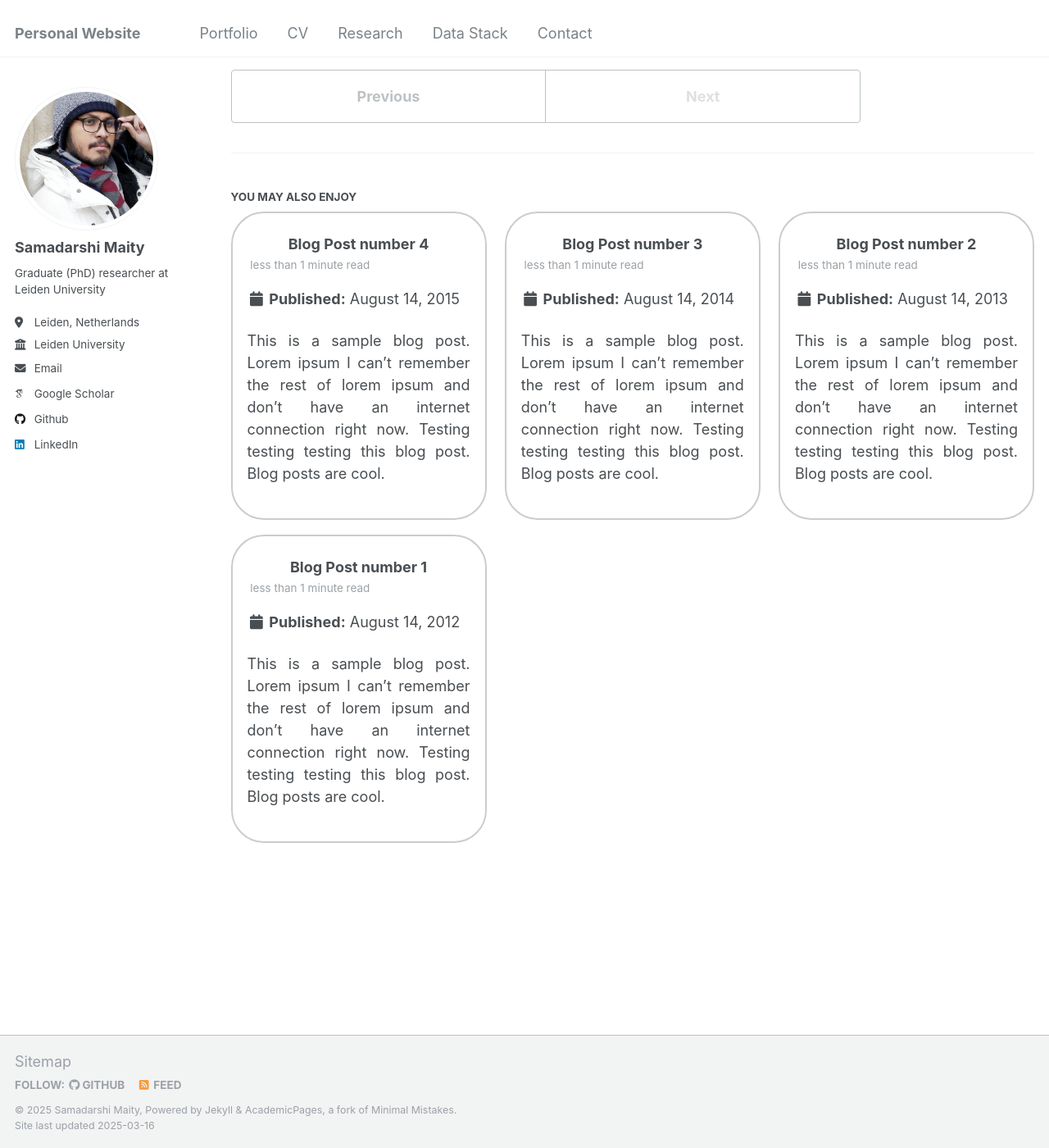
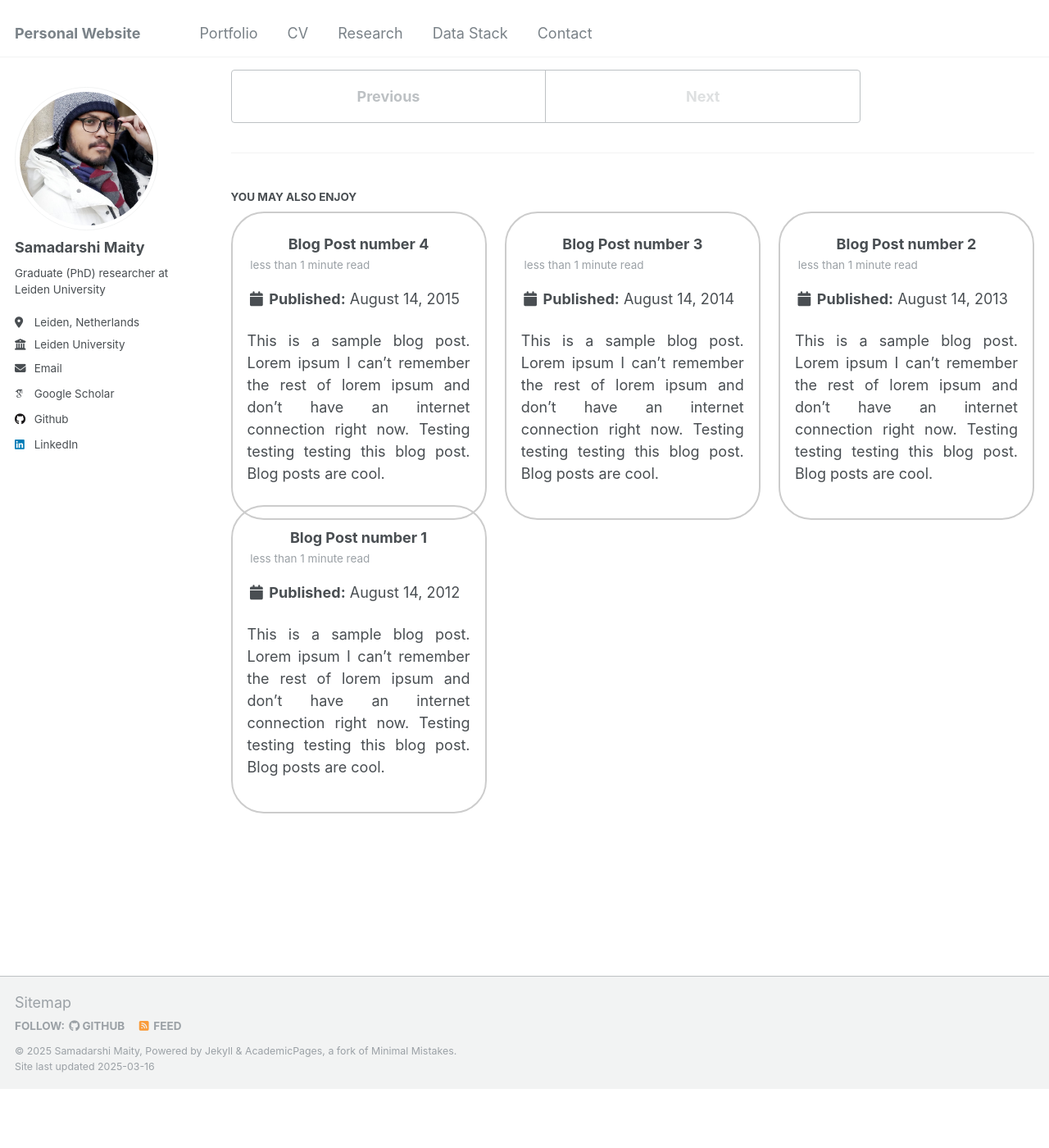
Before and after one commit to Samadarshi-Maity/Samadarshi-Maity.github.io, a Jekyll site: the page built from _posts/2199-01-01-future-post.md, in a window 1280 px wide and 1400 px high, scrolled down 508 px. Shown: the whole window at 82% size. Built offline with Jekyll 4.4.1, drawn with Linux system fonts in a browser that asks for light colours; some web fonts are replaced; after the commit the page ends 1836 px from its top, so only the background shows below that.

Commit message:
Update _archive.scss

```diff
--- a/_sass/_archive.scss
+++ b/_sass/_archive.scss
@@ -116,7 +116,7 @@
 .grid__item {
   align-items: center; /* Center elements inside each grid item */
   text-align: justify;
-  margin-bottom: 1em;
+  margin-bottom: -1em;
   gap: 1em; /* Space between grid items */
   border: 2px solid #ccc; /* Adjust border thickness and color */
   border-radius: 40px; /* Adjust the roundness of the corners */
```
